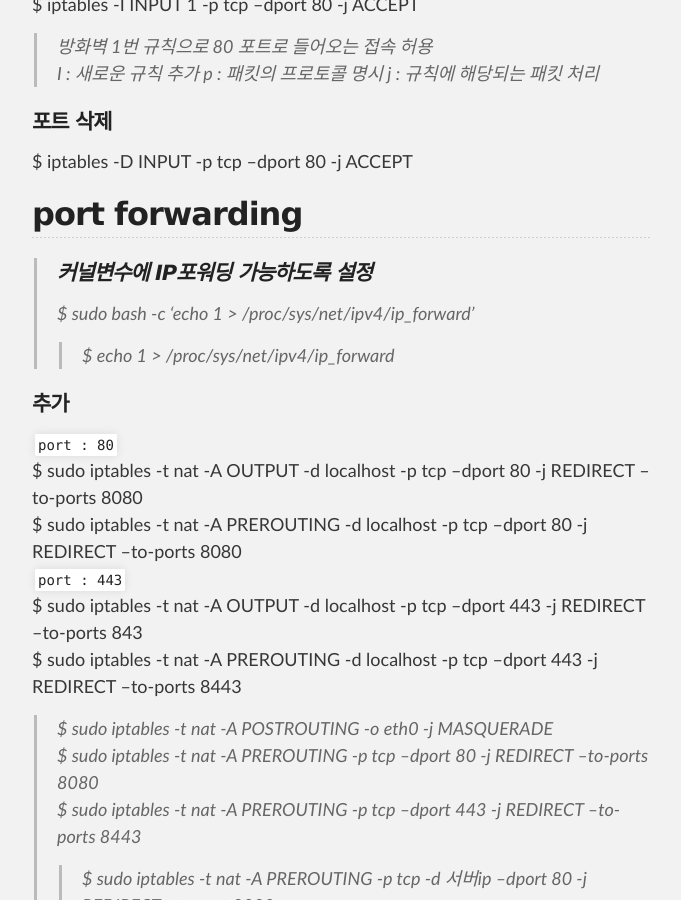
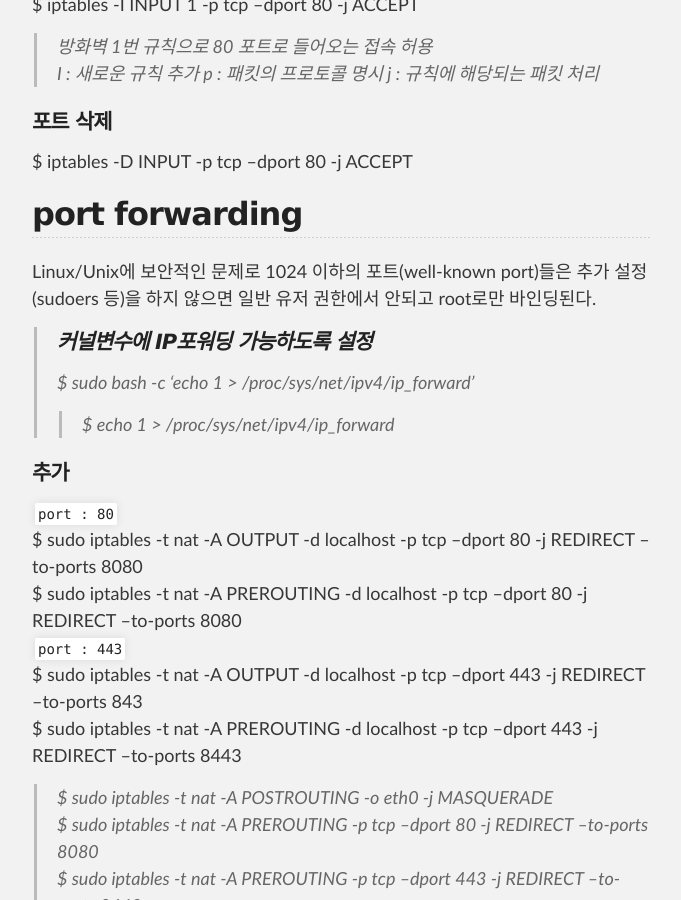
Before and after one commit to unlimited9/unlimited9.github.com, a Jekyll site: the page built from reference.notes/TA/system/linux.iptables.port.md, in a window 1280 px wide and 900 px high, scrolled down 618 px. Shown: the whole window, without its empty margins (298-979 px from the left). Built offline with Jekyll 4.4.1, drawn with Linux system fonts in a browser that asks for light colours; our own code applies the rules of GitHub Pages for plain Markdown files; some of the changed text lies outside the part shown.

Commit message:
Update linux.iptables.port.md

```diff
--- a/reference.notes/TA/system/linux.iptables.port.md
+++ b/reference.notes/TA/system/linux.iptables.port.md
@@ -20,6 +20,8 @@ $ iptables -D INPUT -p tcp --dport 80 -j ACCEPT
 
 
 ## port forwarding
+
+Linux/Unix에 보안적인 문제로 1024 이하의 포트(well-known port)들은 추가 설정(sudoers 등)을 하지 않으면 일반 유저 권한에서 안되고 root로만 바인딩된다.
 
 >#### 커널변수에 IP포워딩 가능하도록 설정
 >$ sudo bash -c 'echo 1 > /proc/sys/net/ipv4/ip_forward'
@@ -84,3 +86,9 @@ https://askubuntu.com/questions/444729/redirect-port-80-to-8080-and-make-it-work
 
 + iptables설정
 https://linuxism.ustd.ip.or.kr/685
+
+- Tomcat 80포트로 바인딩하기(80,443 포트 권한 바인딩)
+https://sysadm.kr/287
+
+- TOMCAT 80 포트 운용방법
+https://cafe.naver.com/egosproject/29
```
